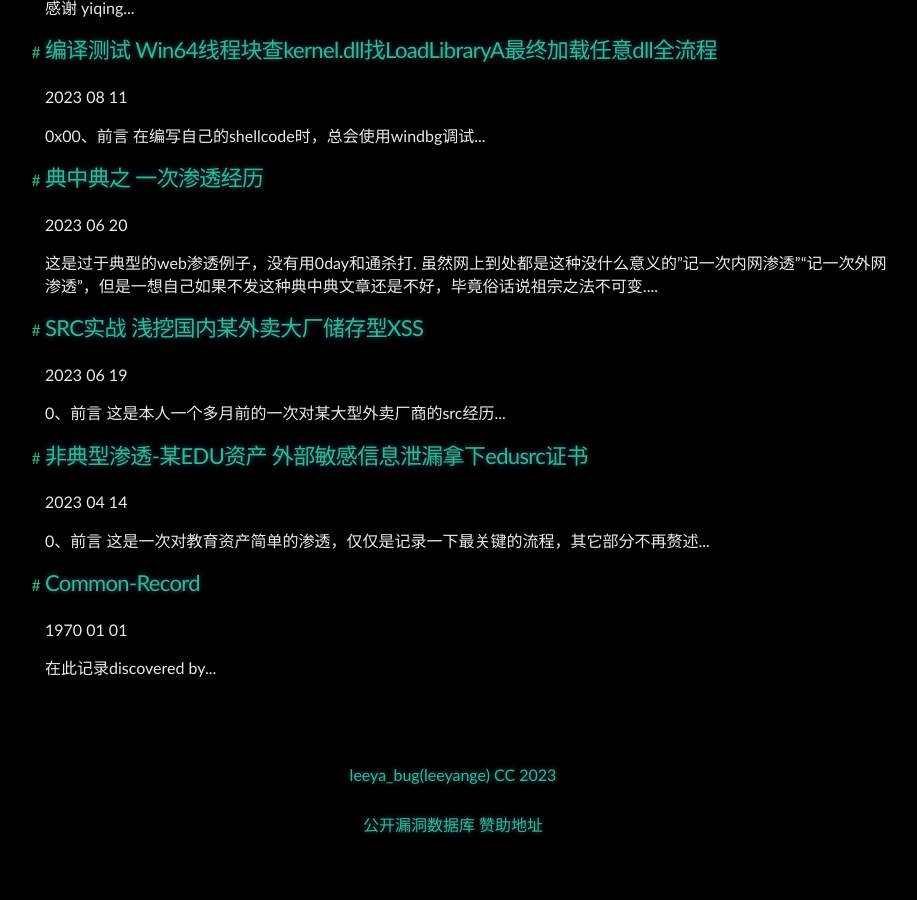
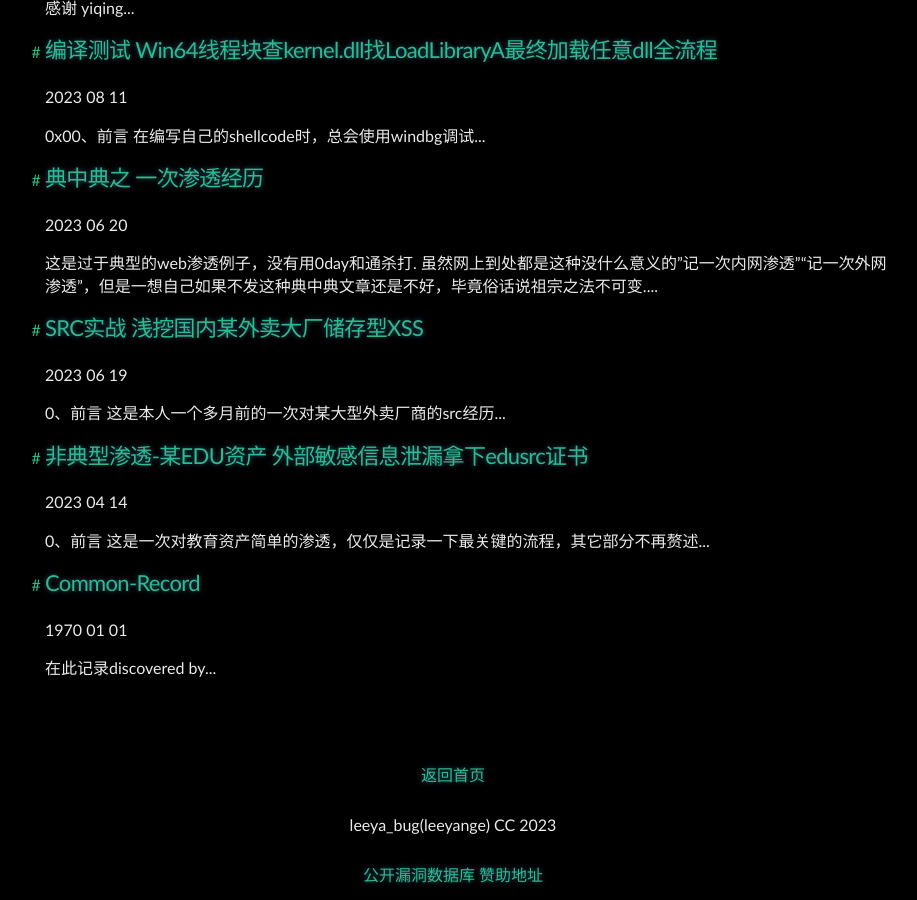
Before and after one commit to Leeyangee/leeyangee.github.io, a Jekyll site: the page built from index.html, in a window 1280 px wide and 900 px high, scrolled down 1127 px. Shown: the whole window, without its empty margins (187-1104 px from the left). Built offline with Jekyll 4.4.1, drawn with Linux system fonts in a browser that asks for light colours; the list of posts is cut into pages by our own code; before the commit the page ends 1977 px from its top, so only the background shows below that.

Commit message:
Update footer.html

```diff
--- a/_includes/footer.html
+++ b/_includes/footer.html
@@ -1,6 +1,7 @@
 <footer>
   <br>
   <a href="https://creativecommons.org/licenses/by-nc/3.0/deed.zh-hans" style="color: #2bbc8a;">
+    <a href="/" style="color: #2bbc8a;">返回首页</a><br>
     <span>
         leeya_bug(leeyange)
     </span>
```
